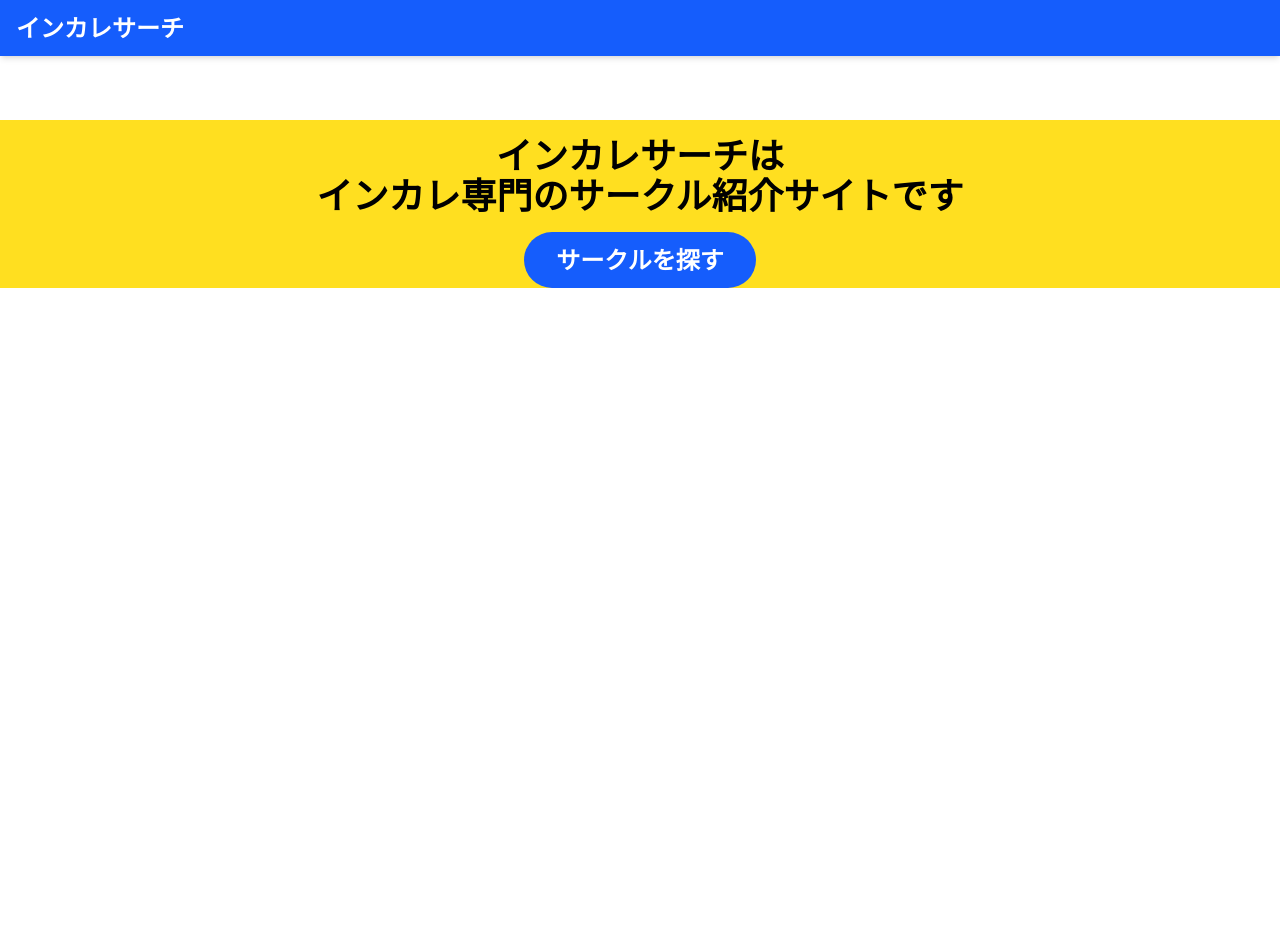
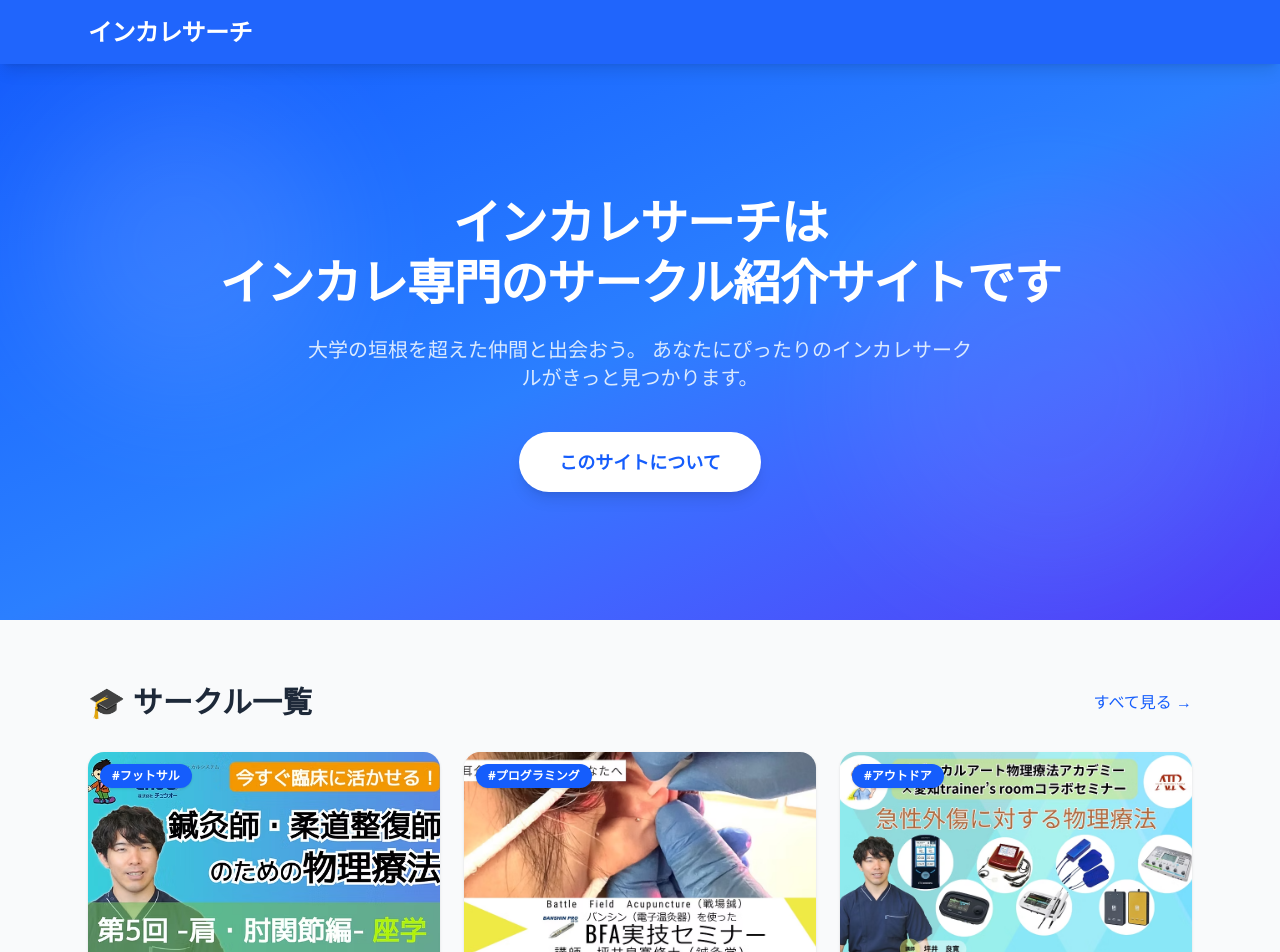
Before and after one commit to momiprog/incolle, a Next.js app: page / in a window 1280 px wide. Shown: the top 952 px of the page. Before the commit the page ends 800 px from the top, so only its background shows below. Built offline with nearby package versions, Linux system fonts and the light colour scheme.

Commit message:
AIのCSSデザイン

```diff
--- a/src/app/components/CircleCard.tsx
+++ b/src/app/components/CircleCard.tsx
@@ -1,49 +1,54 @@
 import Image from "next/image";
 import Link from "next/link";
 
-// 1. サークルデータの「設計図（型）」を定義する
+// サークルデータの型定義
 export type Circle = {
-  id: number;        // IDは数字
-  name: string;      // 名前は文字列
-  tag: string;       // タグは文字列
-  university: string;// 大学名は文字列
-  image: string; //画像URL
+  id: number;
+  name: string;
+  tag: string;
+  university: string;
+  image: string;
 };
 
-// 2. 仮のデータ（上で作った型に沿って書きます）
+// 仮データ
 export const circlesData: Circle[] = [
   { id: 1, name: "FC東京インカレ", tag: "フットサル", university: "複数大学", image: "/images/test1.png" },
   { id: 2, name: "Webエンジニアリング部", tag: "プログラミング", university: "複数大学", image: "/images/test2.png" },
   { id: 3, name: "週末登山サークル", tag: "アウトドア", university: "複数大学", image: "/images/test3.png" },
 ];
 
-// 3. コンポーネントが受け取る「props」の型も指定する
-// { circle }: { circle: Circle } と書くことで、「このcircleはさっき作った設計図通りだよ」と伝えます
 function CircleCard({ circle }: { circle: Circle }) {
   return (
-    <Link href={`/circles/${circle.id}`}>
-        <div className="border rounded-lg p-4 shadow-sm hover:shadow-md transition-shadow">
-            <Image
-            src={circle.image} // 文字列（URL）をそのまま渡します
-            alt={circle.name}  // alt属性も必須です
-            width={600}            // 画像の基準となる幅
-            height={400}           // 画像の基準となる高さ
-            // object-cover で画像を歪ませずにトリミングします
-            className="w-full h-48 object-cover rounded-md mb-4"
-            />
-        <h3 className="font-bold text-lg">{circle.name}</h3>
-        <span className="bg-blue-100 text-blue-800 text-sm px-2 py-1 rounded-full w-fit mt-2 inline-block">
+    <Link href={`/circles/${circle.id}`} className="group">
+      <div className="bg-white rounded-2xl overflow-hidden shadow-sm hover:shadow-xl transition-all duration-300 group-hover:-translate-y-1">
+        <div className="relative overflow-hidden">
+          <Image
+            src={circle.image}
+            alt={circle.name}
+            width={600}
+            height={400}
+            className="w-full h-52 object-cover group-hover:scale-105 transition-transform duration-300"
+          />
+          {/* タグバッジ（画像の上に重ねる） */}
+          <span className="absolute top-3 left-3 bg-blue-600 text-white text-xs font-bold px-3 py-1 rounded-full shadow">
             #{circle.tag}
-        </span>
+          </span>
         </div>
+        <div className="p-5">
+          <h3 className="font-bold text-lg text-gray-800 group-hover:text-blue-600 transition-colors">
+            {circle.name}
+          </h3>
+          <p className="text-sm text-gray-500 mt-1">📍 {circle.university}</p>
+        </div>
+      </div>
     </Link>
   );
 }
 
-// 4. ページ本体
+// サークル一覧グリッド
 export default function CircleList() {
   return (
-    <div className="grid grid-cols-1 md:grid-cols-2 lg:grid-cols-3 gap-4 mt-8 px-4">
+    <div className="grid grid-cols-1 md:grid-cols-2 lg:grid-cols-3 gap-6">
       {circlesData.map((circle) => (
         <CircleCard key={circle.id} circle={circle} />
       ))}
--- a/src/app/components/layout/Header.tsx
+++ b/src/app/components/layout/Header.tsx
@@ -2,16 +2,16 @@ import Link from "next/link";
 
 export default function Header() {
     return (
-        <header>
-            {/* 1. h1 と ul を横並びにし、両端に配置する */}
-            <div className="flex items-center justify-between bg-blue-600 px-4 py-3 shadow-md">
-
-                {/* 背景色などは親のdivに移動させたので、h1は文字のスタイルのみにしました */}
+        <header className="sticky top-0 z-50 backdrop-blur-md bg-blue-600/95 shadow-lg">
+            <div className="max-w-6xl mx-auto flex items-center justify-between px-6 py-4">
                 <h1>
-                    <Link href="/" className="text-2xl font-bold text-white">インカレサーチ</Link>
+                    <Link
+                        href="/"
+                        className="text-2xl font-extrabold text-white tracking-tight hover:opacity-90 transition-opacity"
+                    >
+                        インカレサーチ
+                    </Link>
                 </h1>
-
-
             </div>
         </header>
     );
--- a/src/app/page.tsx
+++ b/src/app/page.tsx
@@ -1,17 +1,54 @@
 import Header from "./components/layout/Header";
 import Link from "next/link";
+import CircleCard from "./components/CircleCard";
 
 export default function Home() {
   return (
-    <div>
+    <div className="min-h-screen bg-gray-50">
       <Header />
-      <div className="text-center justify-center items-center bg-yellow-300">
-        <h1 className="text-4xl font-bold  w-fit mx-auto rounded-lg p-4 mt-16">
-          インカレサーチは<br />
-          インカレ専門のサークル紹介サイトです
-        </h1>
-        <Link href="/search" className="inline-block px-8 py-3 text-2xl font-bold text-white bg-blue-600 rounded-full hover:bg-blue-700 transition-colors">サークルを探す</Link>
-      </div>
+
+      {/* ヒーローセクション */}
+      <section className="relative overflow-hidden bg-gradient-to-br from-blue-600 via-blue-500 to-indigo-600 text-white">
+        {/* 背景の装飾 */}
+        <div className="absolute inset-0 opacity-10">
+          <div className="absolute top-10 left-10 w-72 h-72 bg-white rounded-full blur-3xl" />
+          <div className="absolute bottom-10 right-10 w-96 h-96 bg-indigo-300 rounded-full blur-3xl" />
+        </div>
+
+        <div className="relative max-w-4xl mx-auto px-6 py-24 md:py-32 text-center">
+          <h1 className="text-4xl md:text-5xl font-extrabold leading-tight tracking-tight">
+            インカレサーチは<br />
+            インカレ専門の<br className="md:hidden" />
+            サークル紹介サイトです
+          </h1>
+          <p className="mt-6 text-lg md:text-xl text-blue-100 max-w-2xl mx-auto">
+            大学の垣根を超えた仲間と出会おう。
+            あなたにぴったりのインカレサークルがきっと見つかります。
+          </p>
+          <Link
+            href="/about"
+            className="mt-10 inline-block px-10 py-4 text-lg font-bold bg-white text-blue-600 rounded-full shadow-lg hover:shadow-xl hover:scale-105 transition-all duration-300"
+          >
+            このサイトについて
+          </Link>
+        </div>
+      </section>
+
+      {/* サークル一覧セクション */}
+      <section className="max-w-6xl mx-auto px-6 py-16">
+        <div className="flex items-center justify-between mb-8">
+          <h2 className="text-2xl md:text-3xl font-bold text-gray-800">
+            🎓 サークル一覧
+          </h2>
+          <Link
+            href="/circles"
+            className="text-blue-600 hover:text-blue-800 font-medium transition-colors"
+          >
+            すべて見る →
+          </Link>
+        </div>
+        <CircleCard />
+      </section>
     </div>
   );
 }
```
